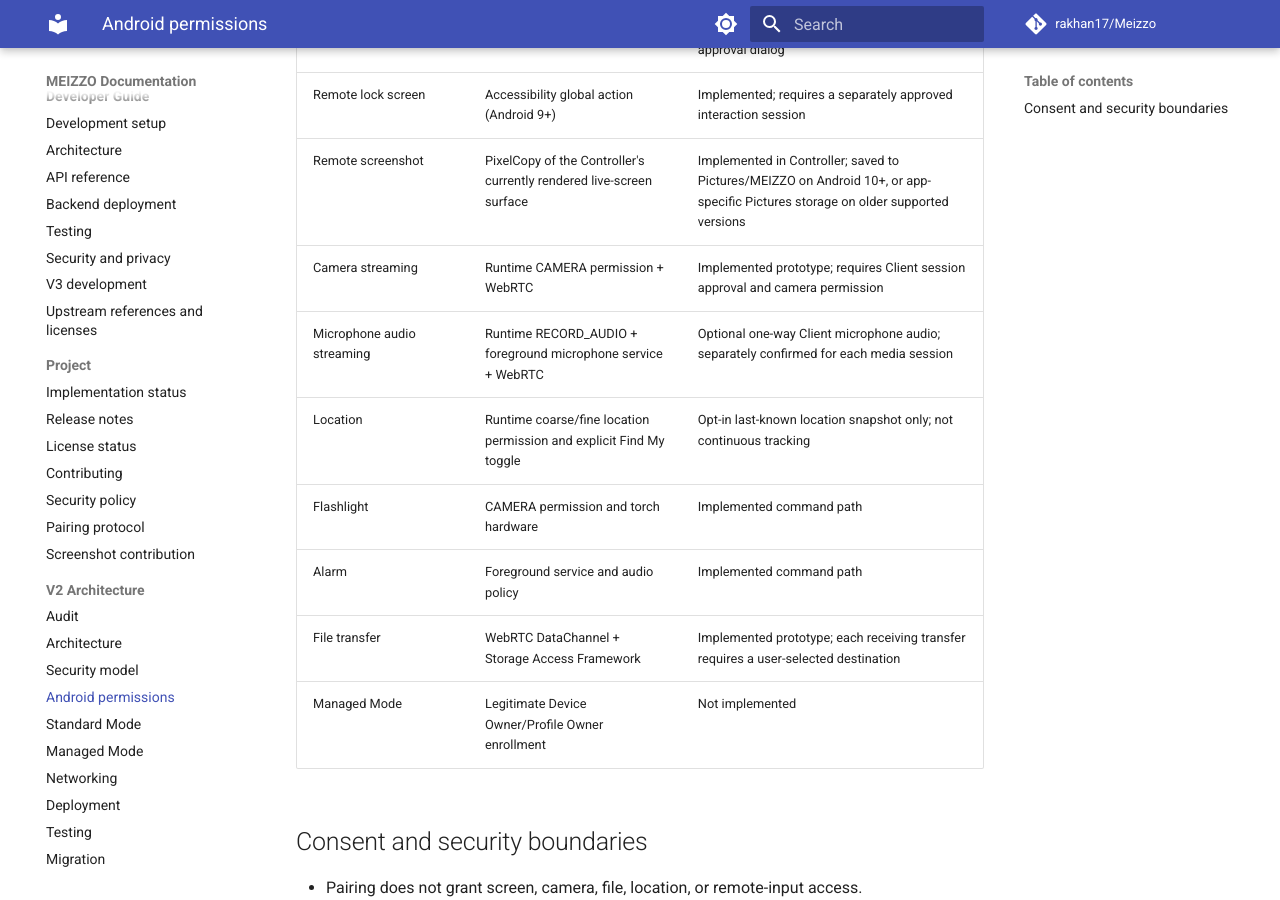
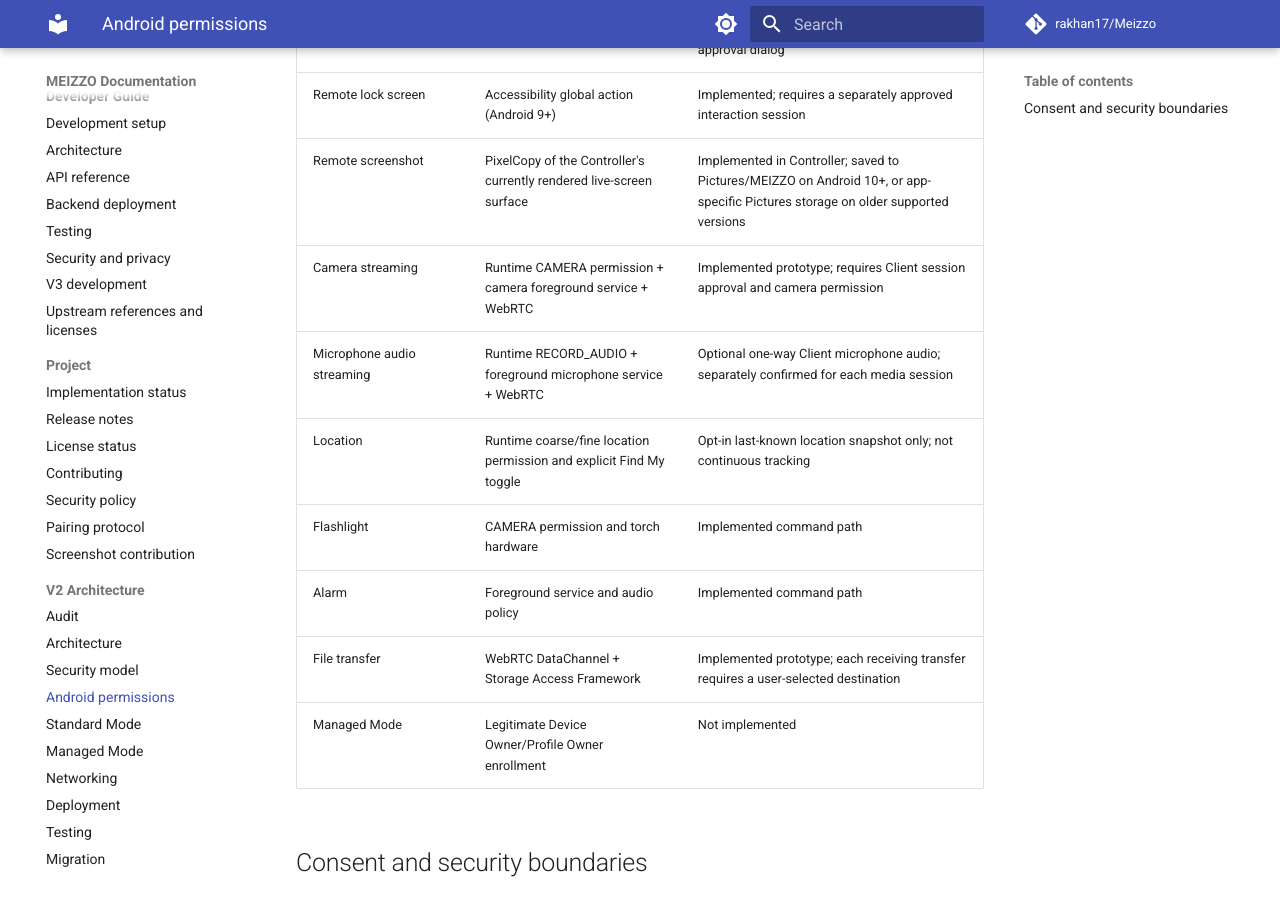
Before and after one commit to rakhan17/Meizzo, an MkDocs documentation site: the page built from docs/v2/android-permissions.md, in a window 1280 px wide and 900 px high, scrolled down 1069 px. Built offline with MkDocs 1.6.1 and Material for MkDocs 9.7.7, drawn with Linux system fonts in a browser that asks for light colours; comment, search, counter and statistics services are not loaded.

Commit message:
Clarify Android camera foreground service requirement

```diff
--- a/docs/v2/android-permissions.md
+++ b/docs/v2/android-permissions.md
@@ -18,7 +18,7 @@ physical-device and cross-network acceptance work listed in the v3 roadmap.
 | Clipboard transfer | Android ClipboardManager | Text-only read/write up to 10,000 characters; every operation requires a separate Client approval dialog |
 | Remote lock screen | Accessibility global action (Android 9+) | Implemented; requires a separately approved interaction session |
 | Remote screenshot | PixelCopy of the Controller's currently rendered live-screen surface | Implemented in Controller; saved to Pictures/MEIZZO on Android 10+, or app-specific Pictures storage on older supported versions |
-| Camera streaming | Runtime CAMERA permission + WebRTC | Implemented prototype; requires Client session approval and camera permission |
+| Camera streaming | Runtime CAMERA permission + camera foreground service + WebRTC | Implemented prototype; requires Client session approval and camera permission |
 | Microphone audio streaming | Runtime RECORD_AUDIO + foreground microphone service + WebRTC | Optional one-way Client microphone audio; separately confirmed for each media session |
 | Location | Runtime coarse/fine location permission and explicit Find My toggle | Opt-in last-known location snapshot only; not continuous tracking |
 | Flashlight | CAMERA permission and torch hardware | Implemented command path |
```
